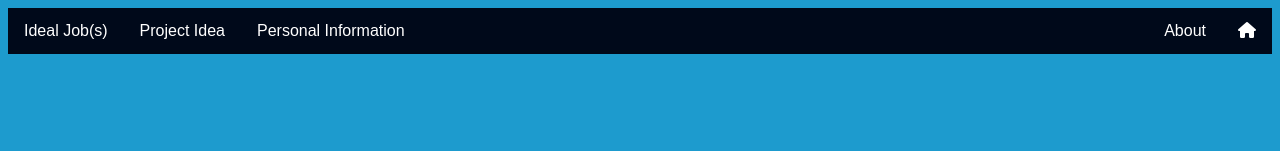
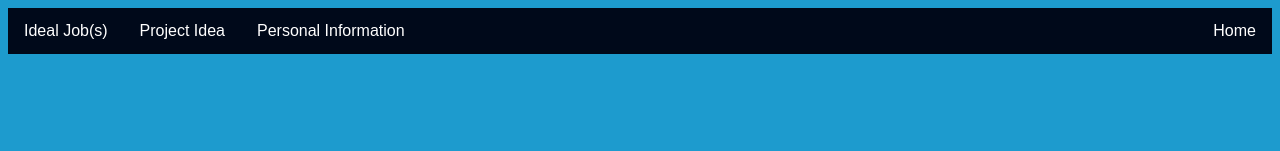
Before and after one commit to o-Mauler-o/JamesITProfile_Personal-Profiles, a plain HTML site: page index.html in a window 1280 px wide. Shown: the top 151 px of the page. Drawn offline with Linux system fonts and the light colour scheme.

Commit message:
Update index.html

```diff
--- a/index.html
+++ b/index.html
@@ -78,8 +78,7 @@ div.first{
   <li><a href="https://o-mauler-o.github.io/JamesITProfile_IdealJobs/">Ideal Job(s)</a></li>
   <li><a href="#">Project Idea</a></li>
   <li><a href="https://o-mauler-o.github.io/JamesITProfile_Personal-Information/">Personal Information</a></li>
-  <li class="rightli" style="float:right"><a href="https://o-mauler-o.github.io/JamesITProfile_Landing/"><i class="fas fa-home"></i></a></li>
-  <li class="rightli" style="float:right"><a href="#">About</a></li>
+  <li class="rightli" style="float:right"><a href="https://o-mauler-o.github.io/JamesITProfile_Landing/">Home</a></li>
 
 </ul>
 </br>
```
